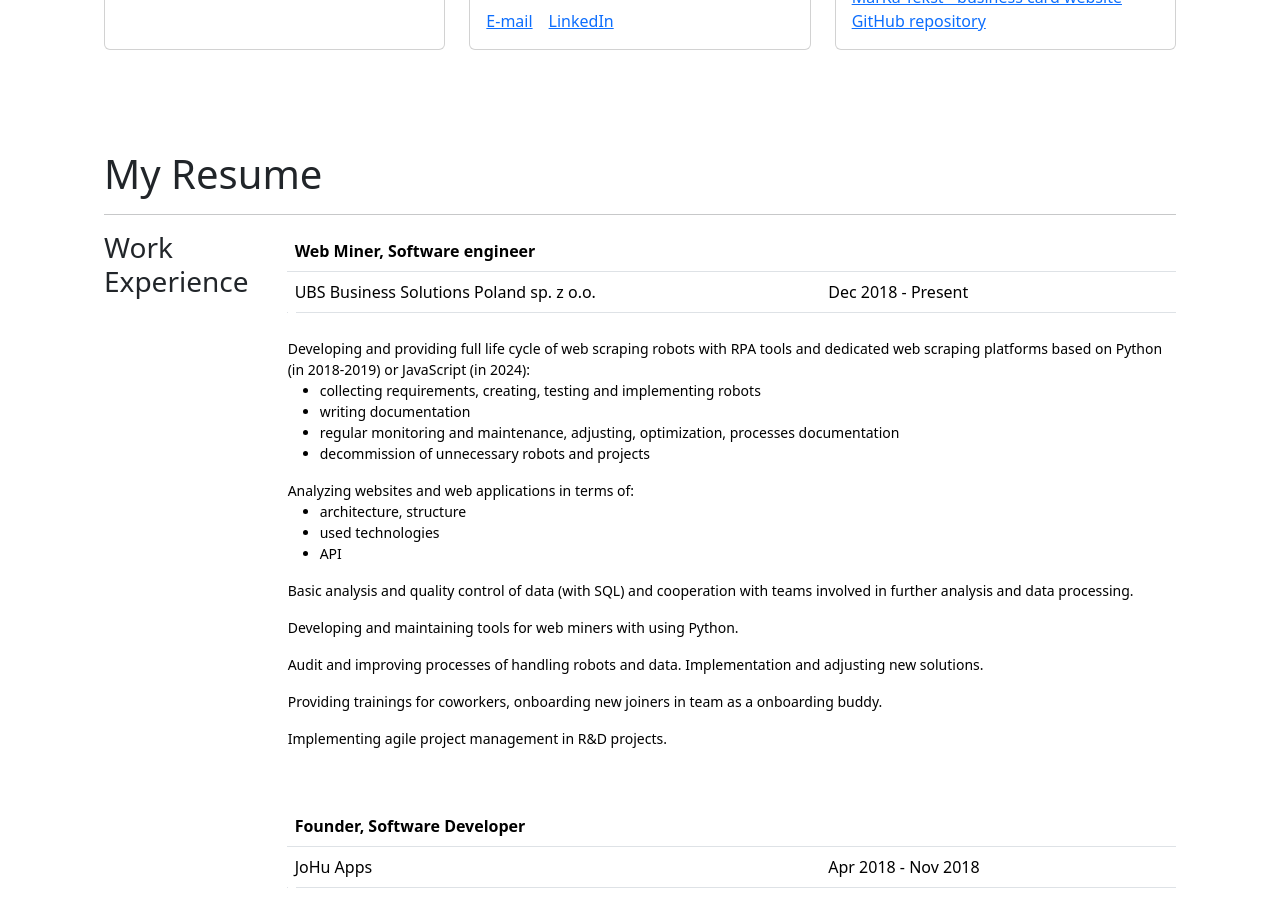
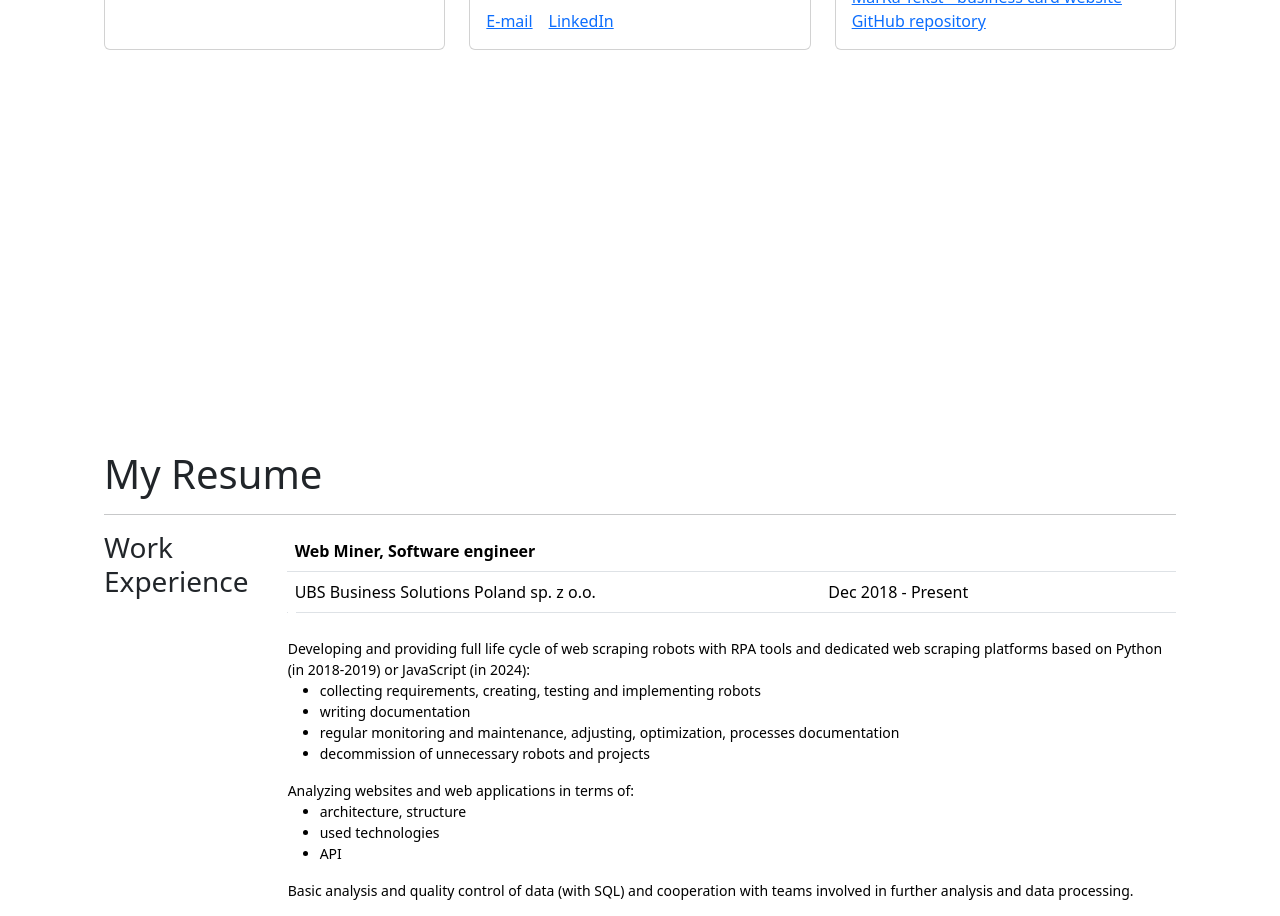
Before and after one commit to joannahulek/joannahulek.github.io, a React (Create React App) app: page / in a window 1280 px wide. Shown: the part 1980-2896 px from the top of the page. Built offline with nearby package versions, Linux system fonts and the light colour scheme; the HTML template or start-up script is replaced by a standard one.

Commit message:
portfolio components placeholders

```diff
--- a/src/App.tsx
+++ b/src/App.tsx
@@ -4,6 +4,9 @@ import Footer from "./components/Footer";
 import Hero from "./components/Hero";
 import AboutMe from "./components/Bio";
 import Portfolio from "./components/Portfolio";
+import Projects from "./components/content/Projects";
+import PublicSpeaking from "./components/content/PublicSpeaking";
+import Initiatives from "./components/content/Initiatives";
 import CV from './components/CV';
 import Contact from "./components/Contact";
 import content from "./components/content/content.json"
@@ -19,13 +22,16 @@ function App() {
               links={links.main}/>
           <section id="bio"><AboutMe bio={content.bio} links={links.main}/></section>
           <section id="portfolio">{Portfolio()}</section>
+          <section id="projects">{Projects()}</section>
+          <section id="public_speaking">{PublicSpeaking()}</section>
+          <section id="initiatives">{Initiatives()}</section>
           <section id="cv">
               <h1>My Resume</h1>
-            {CV()}
-                 {/* ** Resume with content imported from JSON
+              {CV()}
+              {/* ** Resume with content imported from JSON
             <Resume work={resume.work} education={resume.education} />
                   */}
-        </section>
+          </section>
           <section id="contact"><Contact/></section>
           {Footer()}
       </div>
--- /dev/null
+++ b/src/components/content/Initiatives.tsx
@@ -0,0 +1,3 @@
+export default function Initiatives(){
+    return(<></>)
+}
--- /dev/null
+++ b/src/components/content/Projects.tsx
@@ -0,0 +1,3 @@
+export default function Projects(){
+    return(<></>)
+}
--- /dev/null
+++ b/src/components/content/PublicSpeaking.tsx
@@ -0,0 +1,3 @@
+export default function PublicSpeaking(){
+    return(<></>)
+}
```
